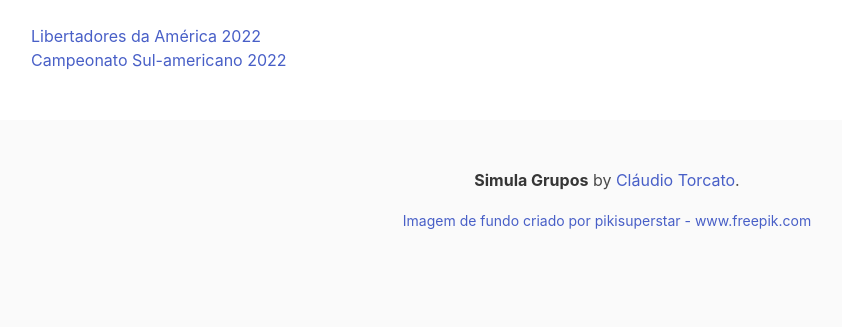
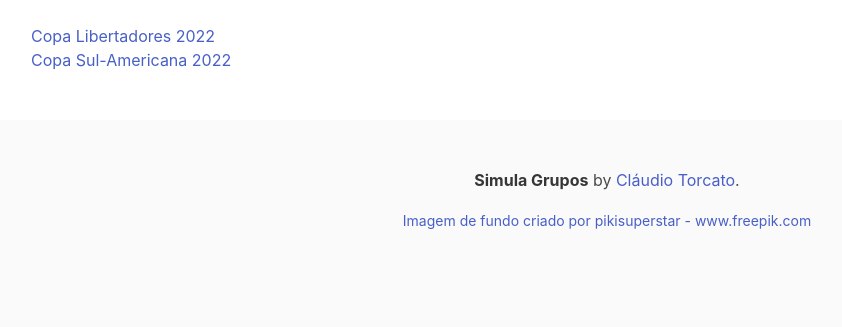
Before and after one commit to Cleedee/sorteio-grupos, a Flask app: page / in a window 1280 px wide. Shown: the part 208-535 px from the top of the page, without its empty margins (33-875 px from the left). Run offline with Flask 2, Linux system fonts and the light colour scheme; some libraries are stand-ins or nearby versions.

Commit message:
Alterando o  nome da competições

```diff
--- a/templates/base.html
+++ b/templates/base.html
@@ -33,7 +33,7 @@
         </p>
         <p>
             <small>
-                <a href="https://www.freepik.com/vectors/background">Imagem de fundo criado por pikisuperstar - www.freepik.com</a>
+                    <a href="https://www.freepik.com/vectors/background">Imagem de fundo criado por pikisuperstar - www.freepik.com</a>
             </small>
         </p>
       </div>
--- a/templates/index.html
+++ b/templates/index.html
@@ -9,8 +9,8 @@
 {% block content %}
 
 <ul>
-    <li><a href="{{ url_for('liberta.index') }}">Libertadores da América 2022</a></li>
-    <li><a href="{{ url_for('sula.index') }}">Campeonato Sul-americano 2022</a></li>
+    <li><a href="{{ url_for('liberta.index') }}">Copa Libertadores 2022</a></li>
+    <li><a href="{{ url_for('sula.index') }}">Copa Sul-Americana 2022</a></li>
 </ul>
 
 {% endblock %}
--- a/templates/liberta/index.html
+++ b/templates/liberta/index.html
@@ -2,7 +2,7 @@
 {% block navegacao %}
   <ul>
     <li><a href="{{ url_for('index') }}">Início</a></li>
-    <li class="is-active"><a href="#" aria-current="page">Libertadores 2022</a></li>
+    <li class="is-active"><a href="#" aria-current="page">Copa Libertadores 2022</a></li>
   </ul>
 {% endblock %}
 {% block content %}
--- a/templates/liberta/sorteio.html
+++ b/templates/liberta/sorteio.html
@@ -2,7 +2,7 @@
 {% block navegacao %}
   <ul>
     <li><a href="{{ url_for('index') }}">Início</a></li>
-    <li><a href="{{ url_for('liberta.index') }}">Libertadores 2022</a></li>
+    <li><a href="{{ url_for('liberta.index') }}">Copa Libertadores 2022</a></li>
     <li class="is-active"><a href="#" aria-current="page">Sorteio</a></li>
   </ul>
 {% endblock %}
--- a/templates/sula/index.html
+++ b/templates/sula/index.html
@@ -2,7 +2,7 @@
 {% block navegacao %}
   <ul>
     <li><a href="{{ url_for('index') }}">Início</a></li>
-    <li class="is-active"><a href="#" aria-current="page">Sul-americana 2022</a></li>
+    <li class="is-active"><a href="#" aria-current="page">Copa Sul-Americana 2022</a></li>
   </ul>
 {% endblock %}
 {% block content %}
```
